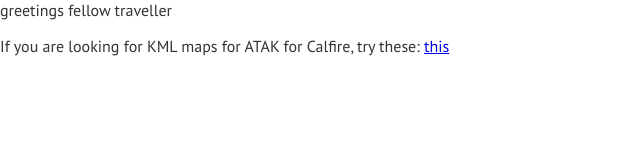
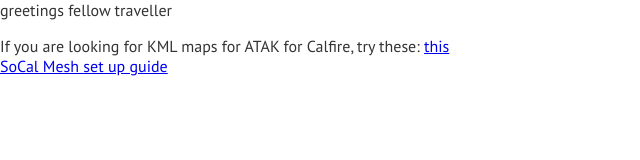
Before and after one commit to CodePosse/tim.workisboring.com, a website: page index.html in a window 1280 px wide. Shown: the whole page, without its empty margins (0-640 px from the left). Drawn offline with nearby package versions, Linux system fonts and the light colour scheme.

Commit message:
:pencil:

```diff
--- a/index.html
+++ b/index.html
@@ -75,7 +75,8 @@ font-family: "PT Sans", sans-serif;
   <body>greetings fellow traveller
 
 <p>If you are looking for KML maps for ATAK for Calfire, try these:
-<a href="atak/cameras.html">this</a>
+<a href="atak/cameras.html">this</a> <br>
+<a href="https://filmsupplies.com/mesh/">SoCal Mesh set up guide</a>
 
 
 </body>
```
